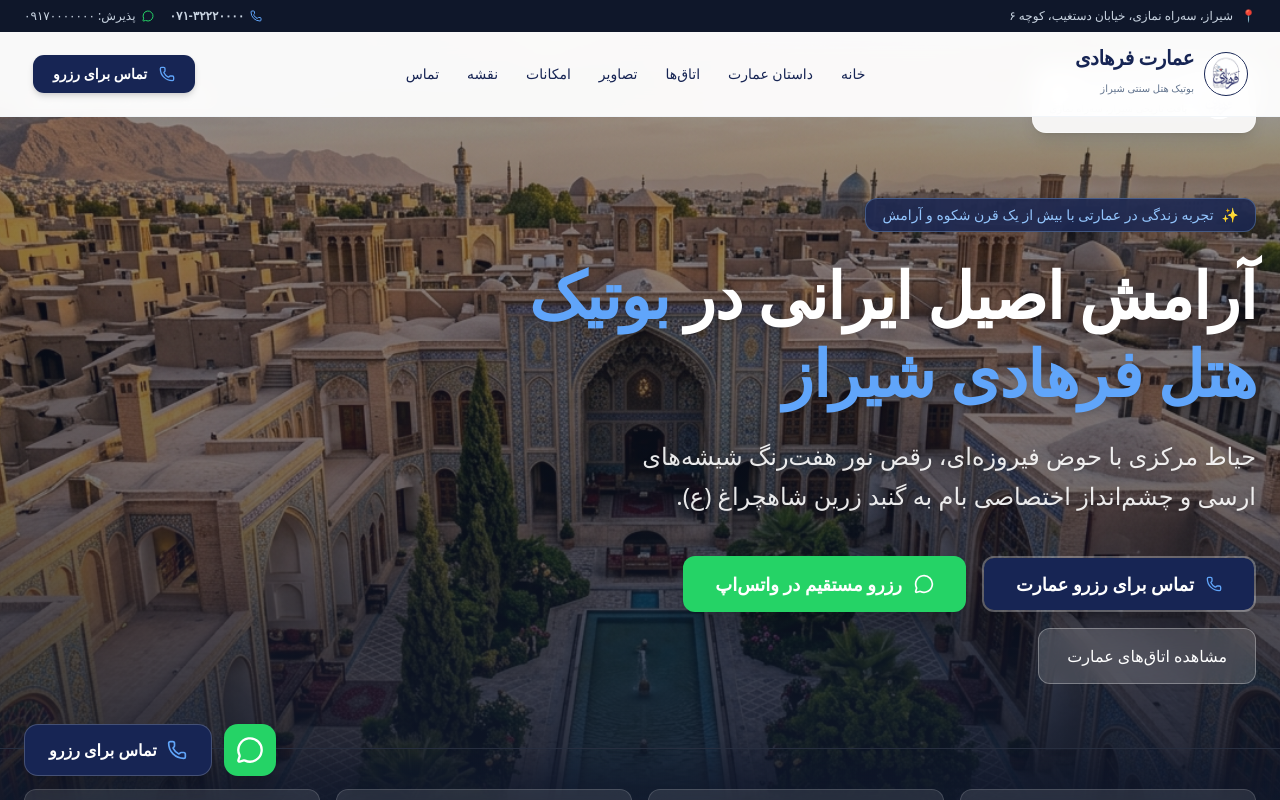
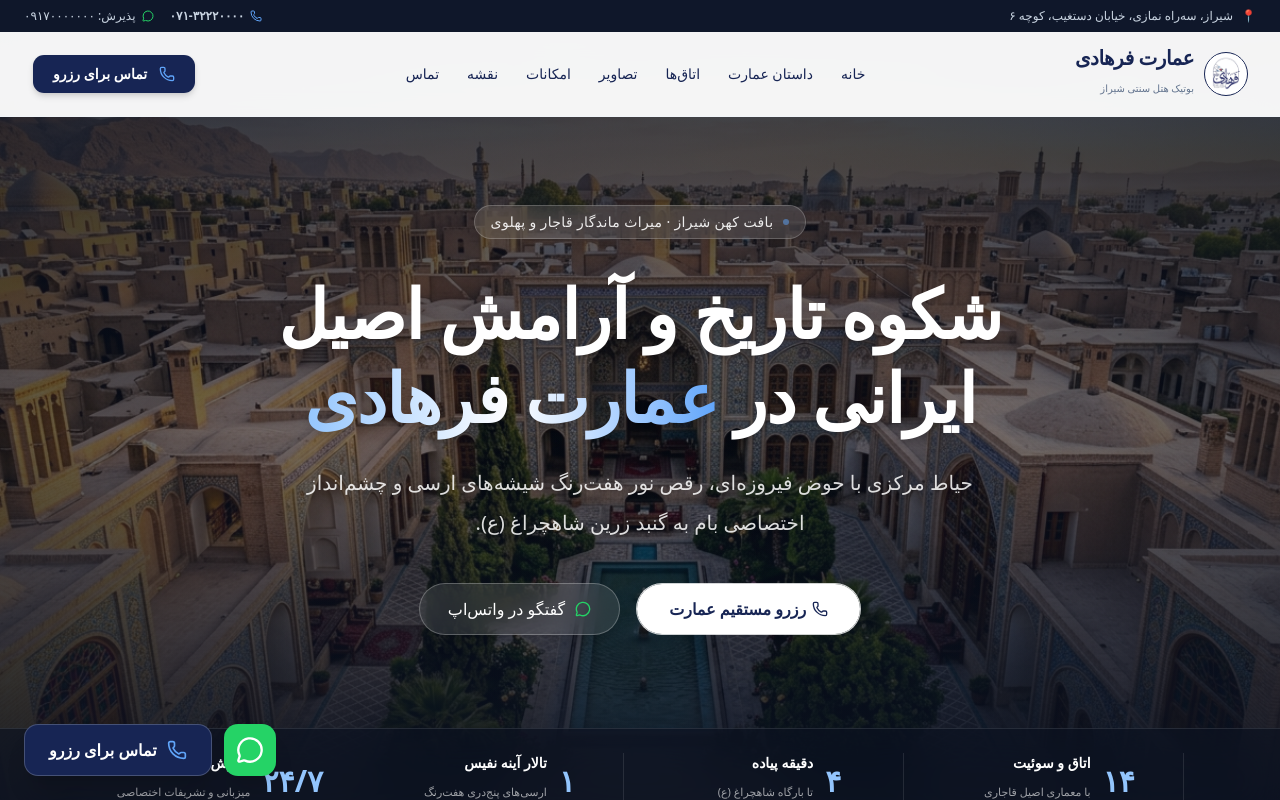
Before and after one commit to Yekt4/GoleGandomHotel, a Next.js app: page / in a window 1280 px wide. Shown: the top 800 px of the page. Built offline with nearby package versions, Linux system fonts and the light colour scheme; a web font is replaced by a local one.

Commit message:
style(hero): redesign hero section with quiet luxury, breathing room, and premium typography

```diff
--- a/src/components/Hero.tsx
+++ b/src/components/Hero.tsx
@@ -2,136 +2,113 @@
 
 import React from "react";
 import Image from "next/image";
-import { Phone, MessageCircle, MapPin, ChevronDown } from "lucide-react";
+import { Phone, MessageCircle, ChevronDown, Compass } from "lucide-react";
 import { Button } from "@/components/ui/button";
-import { Badge } from "@/components/ui/badge";
 import { BookingDialog } from "./BookingDialog";
 
 export function Hero() {
   return (
-    <section id="home" className="relative w-full min-h-[92vh] sm:min-h-screen flex flex-col justify-between overflow-hidden bg-[#0f172a]">
-      {/* Full-Bleed Background Image */}
+    <section
+      id="home"
+      className="relative w-full min-h-[94vh] lg:min-h-screen flex flex-col justify-between overflow-hidden bg-[#0a1120]"
+    >
+      {/* Cinematic Full-Bleed Background Image */}
       <div className="absolute inset-0 w-full h-full z-0">
         <Image
           src="/images/hero.jpg"
-          alt="نمای هوایی فول ایمیج عمارت تاریخی بوتیک هتل فرهادی شیراز"
+          alt="نمای هوایی عمارت تاریخی بوتیک هتل فرهادی شیراز"
           fill
           priority
           sizes="100vw"
-          className="object-cover object-center scale-105 animate-in fade-in zoom-in-105 duration-1000"
+          className="object-cover object-center scale-[1.02] transition-transform duration-1000 ease-out"
         />
-        {/* Cinematic Film-Grade Gradient Overlay */}
-        <div className="absolute inset-0 bg-gradient-to-t from-[#0f172a] via-[#0f172a]/55 to-[#0f172a]/40" />
+        {/* Multi-Stop Quiet Luxury Gradient Scrim */}
+        <div className="absolute inset-0 bg-gradient-to-b from-[#0a1120]/75 via-[#0a1120]/45 to-[#0a1120]/90" />
+        <div className="absolute inset-0 bg-[radial-gradient(ellipse_at_center,transparent_0%,rgba(10,17,32,0.5)_100%)]" />
       </div>
 
-      {/* Floating Persian Logo Seal (Top Center/Right) */}
-      <div className="relative z-10 max-w-7xl mx-auto w-full px-4 sm:px-6 pt-8 flex items-center justify-between">
-        <div className="flex items-center gap-3 bg-white/90 backdrop-blur-md px-4 py-2 rounded-[14px] border border-white/40 shadow-lg">
-          <div className="relative w-10 h-10 rounded-full overflow-hidden bg-white">
-            <Image
-              src="/images/logo.jpg"
-              alt="نشان اصالت عمارت فرهادی"
-              fill
-              sizes="40px"
-              className="object-contain"
-            />
-          </div>
-          <div className="text-right">
-            <span className="block text-xs font-bold text-[#172554]">عمارت تاریخی فرهادی</span>
-            <span className="text-[10px] text-[#475569]">بافت تاریخی شیراز، سه‌راه نمازی</span>
-          </div>
+      {/* Top Spacer for floating Navbar breathing room */}
+      <div className="relative z-10 w-full pt-28 sm:pt-36" />
+
+      {/* Hero Center Content - Restrained, Elegant, Calm */}
+      <div className="relative z-10 max-w-5xl mx-auto w-full px-6 sm:px-8 text-center flex flex-col items-center">
+        {/* Subtle Architectural Eyebrow */}
+        <div className="inline-flex items-center gap-2.5 px-4 py-1.5 rounded-full bg-white/10 backdrop-blur-md border border-white/20 mb-6 sm:mb-8 text-white/90">
+          <span className="w-1.5 h-1.5 rounded-full bg-[#60a5fa] animate-pulse" />
+          <span className="text-xs sm:text-sm font-medium tracking-wide">
+            بافت کهن شیراز · میراث ماندگار قاجار و پهلوی
+          </span>
         </div>
 
-        <div className="hidden md:flex items-center gap-2">
-          <Badge className="bg-white/20 hover:bg-white/30 text-white backdrop-blur-md border border-white/30 rounded-[12px] px-3.5 py-1.5 text-xs font-normal">
-            مرمت اصیل دوران قاجار و پهلوی
-          </Badge>
-        </div>
-      </div>
-
-      {/* Main Hero Center Content */}
-      <div className="relative z-10 max-w-7xl mx-auto w-full px-4 sm:px-6 py-16 flex flex-col items-start text-right">
-        <div className="max-w-3xl">
-          <div className="inline-flex items-center gap-2 bg-[#172554]/80 text-[#93c5fd] backdrop-blur-md px-4 py-1.5 rounded-[12px] border border-[#93c5fd]/30 text-xs sm:text-sm font-medium mb-6">
-            <span>✨</span>
-            <span>تجربه زندگی در عمارتی با بیش از یک قرن شکوه و آرامش</span>
-          </div>
-
-          <h1 className="text-[36px] sm:text-[54px] lg:text-[64px] font-bold leading-[46px] sm:leading-[68px] lg:leading-[78px] text-white tracking-[-1px] mb-6 drop-shadow-md">
-            آرامش اصیل ایرانی در{" "}
-            <span className="text-[#60a5fa] block sm:inline font-black">
-              بوتیک هتل فرهادی شیراز
+        {/* Grand Typography Title */}
+        <h1 className="text-[38px] sm:text-[56px] lg:text-[68px] font-bold leading-[50px] sm:leading-[72px] lg:leading-[84px] text-white tracking-[-1px] mb-6 drop-shadow-md max-w-4xl">
+          شکوه تاریخ و آرامش اصیل ایرانی در{" "}
+          <span className="text-transparent bg-clip-text bg-gradient-to-r from-[#93c5fd] via-white to-[#60a5fa] font-extrabold block sm:inline">
+            عمارت فرهادی
           </span>
         </h1>
 
-          <p className="text-base sm:text-xl lg:text-2xl leading-8 sm:leading-10 text-white/90 font-light mb-10 max-w-2xl drop-shadow">
+        {/* Poetic Subtitle */}
+        <p className="text-base sm:text-xl leading-8 sm:leading-10 text-white/85 font-light mb-10 max-w-2xl drop-shadow">
           حیاط مرکزی با حوض فیروزه‌ای، رقص نور هفت‌رنگ شیشه‌های ارسی و چشم‌انداز اختصاصی بام به گنبد زرین شاهچراغ (ع).
         </p>
 
-          {/* Action Buttons */}
-          <div className="flex flex-wrap items-center gap-4">
+        {/* Actions - Restrained Luxury CTA Pair */}
+        <div className="flex flex-col sm:flex-row items-center justify-center gap-4 w-full sm:w-auto">
           <BookingDialog
             trigger={
-                <Button className="bg-[#172554] hover:bg-[#0f172a] text-white border-2 border-white/30 rounded-[12px] h-14 px-8 text-base sm:text-lg font-bold gap-3 shadow-xl transition-all hover:scale-102 cursor-pointer">
-                  <Phone className="w-5 h-5 text-[#60a5fa]" />
-                  تماس برای رزرو عمارت
+              <Button className="w-full sm:w-auto min-w-[200px] h-13 px-8 rounded-full bg-white text-[#172554] hover:bg-slate-100 text-base font-bold shadow-2xl transition-all hover:scale-102 cursor-pointer border border-white/80">
+                <Phone className="w-4 h-4 text-[#172554]" />
+                رزرو مستقیم عمارت
               </Button>
             }
           />
 
           <a
-              href="https://wa.me/989170000000"
+            href="https://wa.me/989170000000?text=%D8%B3%D9%84%D8%A7%D9%85%D8%8C%20%D8%AC%D9%87%D8%AA%20%D8%B1%D8%B2%D8%B1%D9%88%20%D8%A7%D9%82%D8%A7%D9%85%D8%AA%20%D8%AF%D8%B1%20%D8%A8%D9%88%D8%AA%DB%8C%DA%A9%20%D9%87%D8%AA%D9%84%20%D9%81%D8%B1%D9%87%D8%A7%D8%AF%DB%8C%20%D8%B4%DB%8C%D8%B1%D8%A7%D8%B2%20%D9%BE%DB%8C%D8%A7%D9%85%20%D9%85%DB%8C%E2%80%8C%D8%AF%D9%87%D9%85."
             target="_blank"
             rel="noopener noreferrer"
-              className="inline-flex items-center justify-center gap-3 h-14 px-8 rounded-[12px] bg-[#25D366] hover:bg-[#20ba59] text-white text-base sm:text-lg font-bold transition-all shadow-xl hover:scale-102"
+            className="w-full sm:w-auto min-w-[190px] h-13 px-7 rounded-full bg-white/10 hover:bg-white/20 backdrop-blur-md text-white text-base font-medium transition-all border border-white/25 hover:border-white/40 flex items-center justify-center gap-2.5 shadow-lg"
           >
-              <MessageCircle className="w-5 h-5" />
-              رزرو مستقیم در واتس‌اپ
-            </a>
-
-            <a
-              href="#rooms"
-              className="inline-flex items-center justify-center h-14 px-7 rounded-[12px] bg-white/15 hover:bg-white/25 backdrop-blur-md text-white text-base font-medium transition-colors border border-white/30"
-            >
-              مشاهده اتاق‌های عمارت
+            <MessageCircle className="w-4 h-4 text-[#25D366]" />
+            <span>گفتگو در واتس‌اپ</span>
           </a>
         </div>
       </div>
-      </div>
 
-      {/* Bottom Bar: Key Highlights Overlay */}
-      <div className="relative z-10 w-full bg-gradient-to-t from-[#0f172a] via-[#0f172a]/90 to-transparent pt-10 pb-6 border-t border-white/10">
-        <div className="max-w-7xl mx-auto px-4 sm:px-6">
-          <div className="grid grid-cols-2 md:grid-cols-4 gap-4 text-white">
-            <div className="flex items-center gap-3 bg-white/10 backdrop-blur-md p-4 rounded-[12px] border border-white/15">
-              <span className="text-3xl font-extrabold text-[#60a5fa]">۱۴</span>
+      {/* Refined Bottom Architectural Bar - Single Quiet Elegant Ribbon */}
+      <div className="relative z-10 w-full border-t border-white/10 bg-[#0a1120]/60 backdrop-blur-xl py-5 sm:py-6 mt-12 sm:mt-16">
+        <div className="max-w-6xl mx-auto px-6 sm:px-8">
+          <div className="grid grid-cols-2 md:grid-cols-4 gap-6 sm:gap-8 text-white divide-y md:divide-y-0 md:divide-x md:divide-x-reverse divide-white/10">
+            <div className="flex items-center justify-center gap-3 pt-3 md:pt-0">
+              <span className="text-2xl sm:text-3xl font-extrabold text-[#93c5fd]">۱۴</span>
               <div className="text-right">
-                <strong className="block text-sm font-semibold">اتاق و سوئیت</strong>
-                <span className="text-xs text-white/70">با هویت معماری قاجار</span>
+                <span className="block text-xs sm:text-sm font-semibold text-white">اتاق و سوئیت</span>
+                <span className="text-[11px] text-white/60">با معماری اصیل قاجاری</span>
               </div>
             </div>
 
-            <div className="flex items-center gap-3 bg-white/10 backdrop-blur-md p-4 rounded-[12px] border border-white/15">
-              <span className="text-3xl font-extrabold text-[#60a5fa]">۴</span>
+            <div className="flex items-center justify-center gap-3 pt-3 md:pt-0">
+              <span className="text-2xl sm:text-3xl font-extrabold text-[#93c5fd]">۴</span>
               <div className="text-right">
-                <strong className="block text-sm font-semibold">دقیقه پیاده</strong>
-                <span className="text-xs text-white/70">تا بارگاه شاهچراغ (ع)</span>
+                <span className="block text-xs sm:text-sm font-semibold text-white">دقیقه پیاده</span>
+                <span className="text-[11px] text-white/60">تا بارگاه شاهچراغ (ع)</span>
               </div>
             </div>
 
-            <div className="flex items-center gap-3 bg-white/10 backdrop-blur-md p-4 rounded-[12px] border border-white/15">
-              <span className="text-3xl font-extrabold text-[#60a5fa]">۱</span>
+            <div className="flex items-center justify-center gap-3 pt-3 md:pt-0">
+              <span className="text-2xl sm:text-3xl font-extrabold text-[#93c5fd]">۱</span>
               <div className="text-right">
-                <strong className="block text-sm font-semibold">تالار آینه نفیس</strong>
-                <span className="text-xs text-white/70">با ارسی‌های رنگارنگ</span>
+                <span className="block text-xs sm:text-sm font-semibold text-white">تالار آینه نفیس</span>
+                <span className="text-[11px] text-white/60">ارسی‌های پنج‌دری هفت‌رنگ</span>
               </div>
             </div>
 
-            <div className="flex items-center gap-3 bg-white/10 backdrop-blur-md p-4 rounded-[12px] border border-white/15">
-              <span className="text-3xl font-extrabold text-[#60a5fa]">۲۴/۷</span>
+            <div className="flex items-center justify-center gap-3 pt-3 md:pt-0">
+              <span className="text-2xl sm:text-3xl font-extrabold text-[#93c5fd]">۲۴/۷</span>
               <div className="text-right">
-                <strong className="block text-sm font-semibold">پذیرش شبانه‌روزی</strong>
-                <span className="text-xs text-white/70">پاسخگویی سریع و میزبانی ۲۴ ساعته</span>
+                <span className="block text-xs sm:text-sm font-semibold text-white">پذیرش شبانه‌روزی</span>
+                <span className="text-[11px] text-white/60">میزبانی و تشریفات اختصاصی</span>
               </div>
             </div>
           </div>
```
Lines whose indentation alone changed are shown as unchanged.
